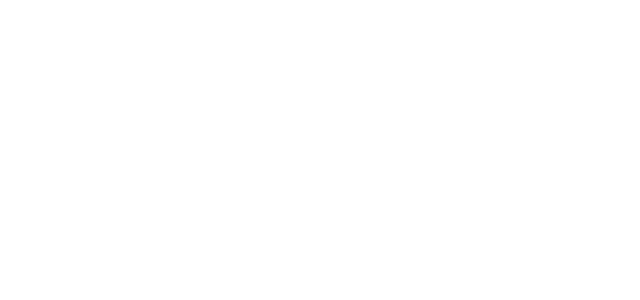
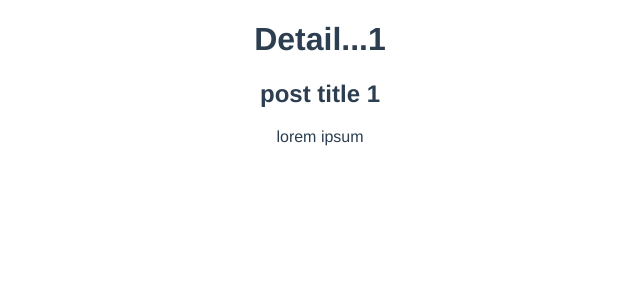
Before and after one commit to WaiYanHeinWillian/Composition-API, a Vue app: page /posts/1 in a window 1280 px wide. Before the commit this address had no page. Shown: the top 300 px of the page, without its empty margins (320-960 px from the left). Built offline with nearby package versions, Linux system fonts and the light colour scheme; data requests are answered from the project's data file.

Commit message:
Post detail page and getPost composable

```diff
--- a/src/components/SinglePost.vue
+++ b/src/components/SinglePost.vue
@@ -1,5 +1,6 @@
 <template>
-    <h2>{{post.title}}</h2>
+    <h2></h2>
+    <router-link :to="{name:'Detail',params:{id:post.id}}"><h2>{{post.title}}</h2></router-link>
     <p>{{cutPostBody}}</p>
 </template>
 
--- /dev/null
+++ b/src/composables/getPost.js
@@ -0,0 +1,20 @@
+import { ref } from "vue";
+
+let getPost=(id)=>{
+    let post=ref(null);
+    let error=ref('');
+    let load=async()=>{
+        try{
+            let response= await fetch('http://localhost:3000/posts/'+id);
+            if(response.status===404){
+                throw new ERROR('This is something wrong!')
+            }
+            let data= await response.json();
+            post.value=data
+        }catch(err){
+            error.value=err.message
+        }
+    }
+    return {post,error,load}
+}
+export default getPost
--- /dev/null
+++ b/src/composables/getPosts.js
@@ -0,0 +1,23 @@
+import { ref } from "vue";
+
+let getPosts=()=>{
+    let posts=ref([]);
+    let error=ref("");
+    let load=async()=>{
+
+     try{
+      let response= await fetch('http://localhost:3000/posts')
+      if(response.status===404){
+        throw new Error('Not Found URL')
+      }
+      let datas= await response.json()
+      posts.value=datas
+     }catch(err){
+        // console.log(err.message)
+        error.value=err.message
+     }
+
+    };
+    return {posts,error,load}
+}
+export default getPosts;
--- a/src/router/index.js
+++ b/src/router/index.js
@@ -1,11 +1,18 @@
 import { createRouter, createWebHistory } from 'vue-router'
 import HomeView from '../views/HomeView.vue'
+import Detail from '../views/Detail.vue'
 
 const routes = [
   {
     path: '/',
     name: 'home',
     component: HomeView
+  },
+  {
+    path: '/posts/:id',
+    name: 'Detail',
+    component: Detail,
+    props:true
   },
 
 ]
--- /dev/null
+++ b/src/views/Detail.vue
@@ -0,0 +1,26 @@
+<template>
+  <h1>Detail...{{id}}</h1>
+  <div v-if="post">
+    <h2>{{post.title}}</h2>
+    <p>{{post.body}}</p>
+  </div>
+  <div v-else>
+    Loading.....
+  </div>
+</template>
+
+<script>
+import getPost from '../composables/getPost'
+export default {
+    props:['id'],
+    setup(props){
+        let {post,error,load}=getPost(props.id);
+        load();
+        return {post,error}
+    }
+}
+</script>
+
+<style>
+
+</style>
--- a/src/views/HomeView.vue
+++ b/src/views/HomeView.vue
@@ -22,28 +22,12 @@ import { ref } from 'vue';
 
 
 import PostList from '../components/PostList'
+import getPosts from '../composables/getPosts'
 export default {
   components: { PostList },
   setup(){
-    let posts=ref([]);
-    let error=ref("");
-    let load=async()=>{
-
-     try{
-      let response= await fetch('http://localhost:3000/posts')
-      if(response.status===404){
-        throw new Error('Not Found URL')
-      }
-      let datas= await response.json()
-      posts.value=datas
-     }catch(err){
-        // console.log(err.message)
-        error.value=err.message
-     }
-
-    }
+    let {posts,error,load}=getPosts();
     load();
-
     return {posts,error};
   }
 }
```
Also changed, not shown: database/db.json (line endings or trailing spaces).
